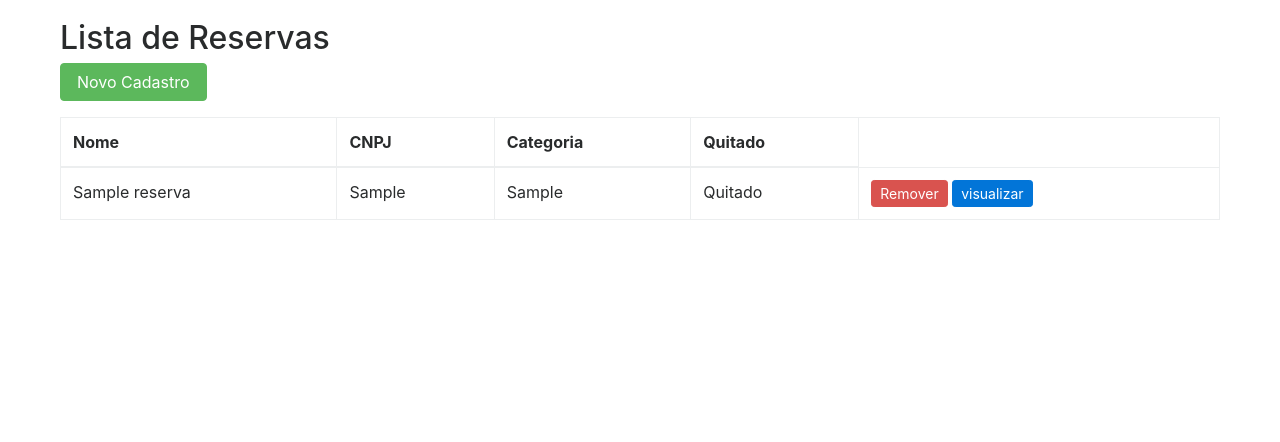
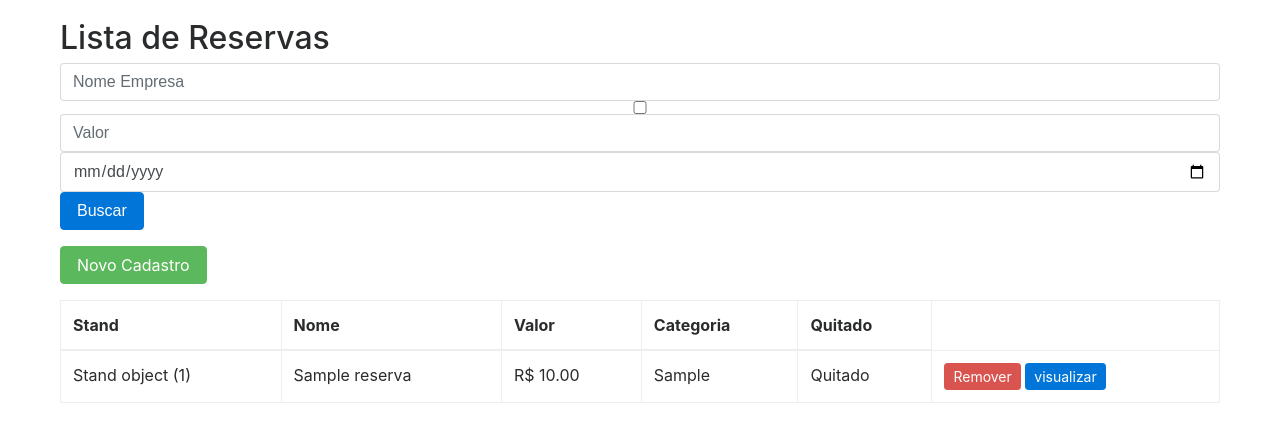
Before and after one commit to Thamires-Teixeira/atv-finecap, a Django app: page / in a window 1280 px wide. Shown: the part 111-553 px from the top of the page. Run offline with Django 4.2, Linux system fonts and the light colour scheme; tables that the repository leaves empty hold one stand-in row (values such as "Sample post").

Commit message:
atividade3

```diff
--- a/reserva/admin.py
+++ b/reserva/admin.py
@@ -2,9 +2,9 @@ from django.contrib import admin
 from .models import Reserva, Stand
 @admin.register(Reserva)
 class ReservaAdmin(admin.ModelAdmin):
-    list_display=('nome_empresa','cnpj','categoria_empresa')
+    list_display=('nome_empresa','cnpj','categoria_empresa', 'stand', 'date')
 
 @admin.register(Stand)
 class StandAdmin(admin.ModelAdmin):
     list_display=("localizacao", "valor")
-# Register your models here.
+# Register your models here.
--- a/reserva/models.py
+++ b/reserva/models.py
@@ -1,12 +1,19 @@
 from django.db import models
 
-# Create your models here.
+class Stand(models.Model):
+    localizacao = models.CharField(max_length=150)
+    valor = models.DecimalField(max_digits=10, decimal_places=2)
+
+    def _str_(self) -> str:
+        return self.localizacao
+
 class Reserva(models.Model):
     cnpj = models.CharField(max_length=15)
     nome_empresa = models.CharField(max_length=15)
     categoria_empresa = models.CharField(max_length=150)
     quitado = models.BooleanField(default=False)
+    date = models.DateField(auto_now_add=True)
+    stand = models.ForeignKey(Stand, on_delete=models.CASCADE)
 
-class Stand(models.Model):
-    localizacao = models.CharField(max_length=150)
-    valor = models.DecimalField(max_digits=10, decimal_places=2)
+    def _str_(self) -> str:
+        return self.stand.localizacao
--- a/reserva/templates/reserva/form.html
+++ b/reserva/templates/reserva/form.html
@@ -8,6 +8,11 @@
     {% csrf_token %}
 
     <div class="mb-3">
+
+    <div class="mb-3">
+        <label for="" class="form-label">Stand</label>
+        {{ form.stand }}
+    </div>
 
     <div class="mb-3">
         <label for="nome" class="form-label">Nome</label>
--- a/reserva/templates/reserva/lista_reserva.html
+++ b/reserva/templates/reserva/lista_reserva.html
@@ -2,14 +2,25 @@
 
 {% block center %}
 <h2> Lista de Reservas</h2>
+
+<form action="" method="GET" class="mb-3">
+  <div class="input-group-prepend">
+    <input class="form-control me-3" placeholder="Nome Empresa" type="text" name="nome_empresa" id="">
+    <input class="form-control me-3" placeholder="Quitado" type="checkbox" name="quitado" id="">
+    <input class="form-control me-3" placeholder="Valor" type="text" name="valor_stand" id="">
+    <input class="form-control me-3" placeholder="Data" type="date" name="data_reserva" id="">
+    <button type="submit" class="btn btn-primary">Buscar</button>
+  </div>
+</form>
 
 <a href="{% url 'reserva_criar' %}" class="btn btn-success mb-3">Novo Cadastro</a>
 
 <table class="table table-bordered">
   <thead>
     <tr>
+      <th>Stand</th>
       <th>Nome</th>
-      <th>CNPJ</th>
+      <th>Valor</th>
       <th>Categoria</th>
       <th>Quitado</th>
     </tr>
@@ -17,8 +28,9 @@
   <tbody>
     {% for reserva in reservas %}
     <tr>
+      <td>{{ reserva.stand }}</td>
       <td>{{ reserva.nome_empresa }}</td>
-      <td>{{ reserva.cnpj }}</td>
+      <td>R$ {{ reserva.stand.valor }}</td>
       <td>{{ reserva.categoria_empresa }}</td>
       <td>{% if reserva.quitado == True %} Quitado {% else %} Pendente {% endif %}</td>
       <td>
--- a/reserva/views.py
+++ b/reserva/views.py
@@ -9,7 +9,28 @@ def reserva_remover(request, id):
 
 def reserva_listar(request):
     reservas = Reserva.objects.all()
-    context ={
+
+    nome_empresa = request.GET.get('nome_empresa')
+    quitado = request.GET.get('quitado')
+    valor_stand = request.GET.get('valor')
+    data_reserva = request.GET.get('date')
+
+    if nome_empresa:
+        reservas = Reserva.objects.filter(nome_empresa__icontains=nome_empresa)
+    elif quitado is not None:
+        try:
+            quitado_boolean = bool(str(quitado))
+            reservas = Reserva.objects.filter(quitado=quitado_boolean)
+        except ValueError:
+
+            reservas = Reserva.objects.none()
+
+    elif valor_stand:
+        reservas = Reserva.objects.filter(valor_stand=valor_stand)
+    elif data_reserva:
+        reservas = Reserva.objects.filter(date=data_reserva)
+
+    context = {
         'reservas':reservas
     }
 
@@ -32,6 +53,3 @@ def reserva_criar(request):
         form = ReservaForm()
 
     return render(request, "reserva/form.html", {'form': form})
-
-
-# Create your views here.
```
Also changed, not shown: reserva/forms.py (+5 -3 lines), reserva/migrations/0001_initial.py.
